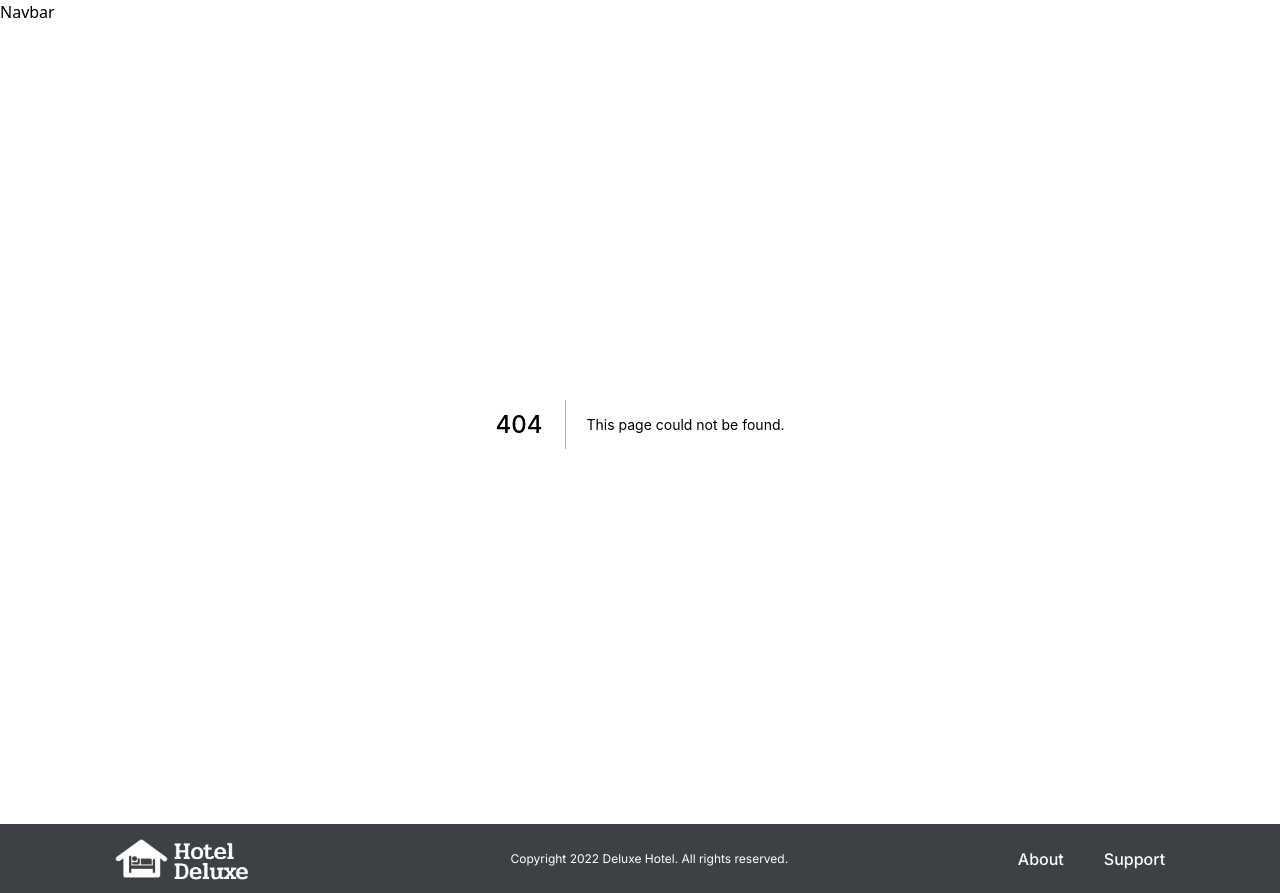
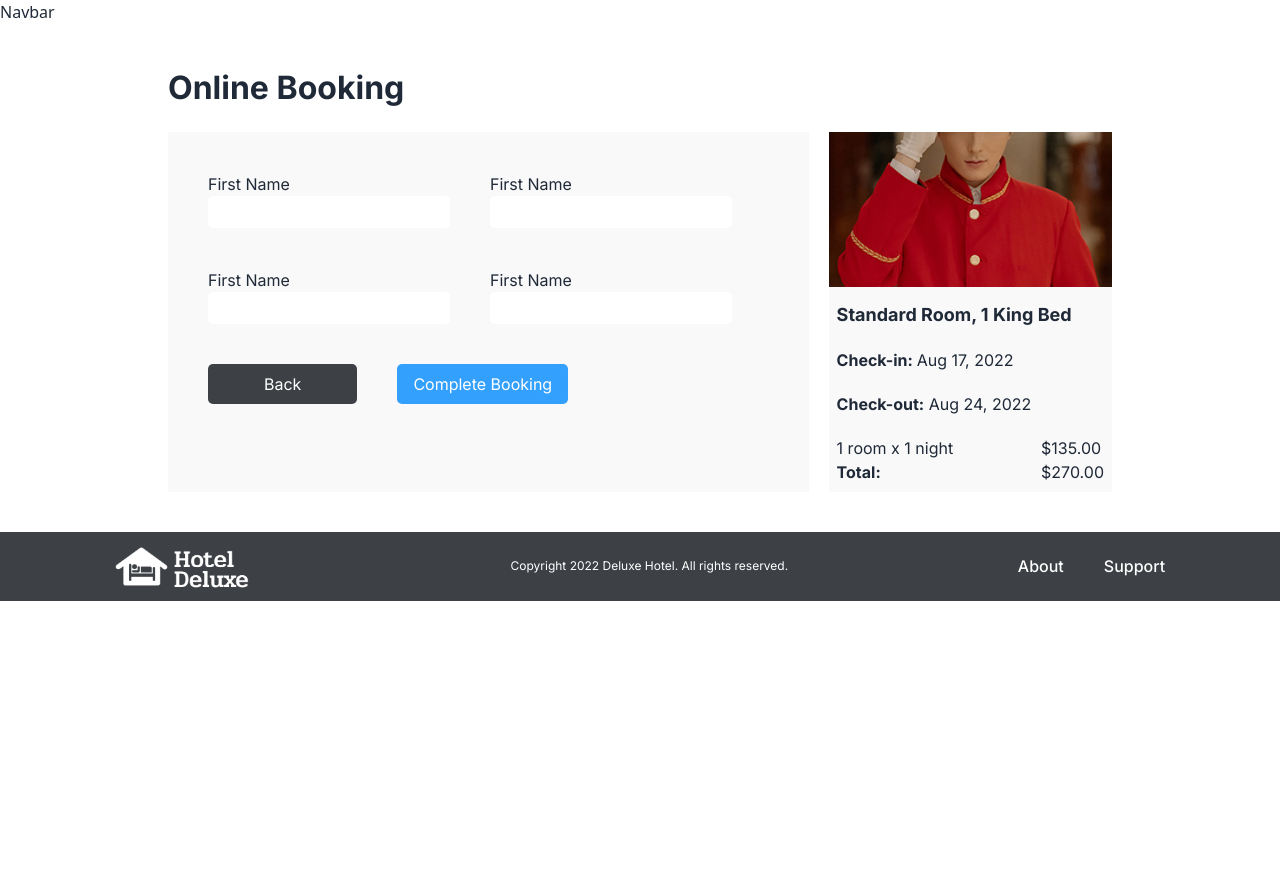
Before and after one commit to Leoasa1/hotel-frontend, a Next.js app: page /checkout in a window 1280 px wide. Before the commit this address had no page. After the commit the page ends 800 px from the top, so only its background shows below. Built offline with nearby package versions, Linux system fonts and the light colour scheme.

Commit message:
version 1

```diff
--- /dev/null
+++ b/pages/checkout.js
@@ -0,0 +1,75 @@
+import React from 'react'
+import Image from 'next/image'
+
+function checkout() {
+  return (
+    <div className='inter flex justify-center'>
+      <div className='w-full max-w-[1024px] p-10 flex flex-col gap-5'>
+        <h1 className='font-[700] text-[32px]'>Online Booking</h1>
+        <div className='flex justify-between gap-5'>
+
+          <div className='bg-[#F9F9F9] p-10 flex flex-col gap-10'>
+
+            <div className='flex justify-start flex-wrap gap-10'>
+              <div className='flex flex-col'>
+                <label>First Name</label>
+                <input type="text" className='rounded-[5px] p-1 outline-none' />
+              </div>
+
+
+              <div className='flex flex-col'>
+                <label>First Name</label>
+                <input type="text" className='rounded-[5px] p-1 outline-none' />
+              </div>
+
+
+              <div className='flex flex-col'>
+                <label>First Name</label>
+                <input type="text" className='rounded-[5px] p-1 outline-none' />
+              </div>
+
+
+              <div className='flex flex-col'>
+                <label>First Name</label>
+                <input type="text" className='rounded-[5px] p-1 outline-none' />
+              </div>
+            </div>
+
+            <div className='flex'>
+              <button className='bg-secondary rounded-[5px] px-14 py-2 mr-10'>Back</button>
+
+              <button className='bg-primary rounded-[5px] px-4'>Complete Booking</button>
+           </div>
+
+          </div>
+
+          <div className='bg-[#F9F9F9]'>
+            <Image src="/images/staff.jpg" width={550} height={300} className="object-cover cursor-pointer" />
+            <div className='p-2 flex flex-col gap-5 text-[16px]'>
+              <b className='text-[18px]'>Standard Room, 1 King Bed</b>
+              <span>
+                <b>Check-in: </b>Aug 17, 2022
+              </span>
+              <span>
+                <b>Check-out:</b> Aug 24, 2022
+              </span>
+              <div className='flex justify-between gap-10'>
+                <div className=' flex flex-col '>
+                  <span>1 room x 1 night</span>
+                  <b>Total:</b>
+                </div>
+                <div className=' flex flex-col'>
+                  <span>$135.00</span>
+                  <span>$270.00</span>
+                </div>
+              </div>
+
+            </div>
+          </div>
+        </div>
+      </div>
+    </div>
+  )
+}
+
+export default checkout
```
